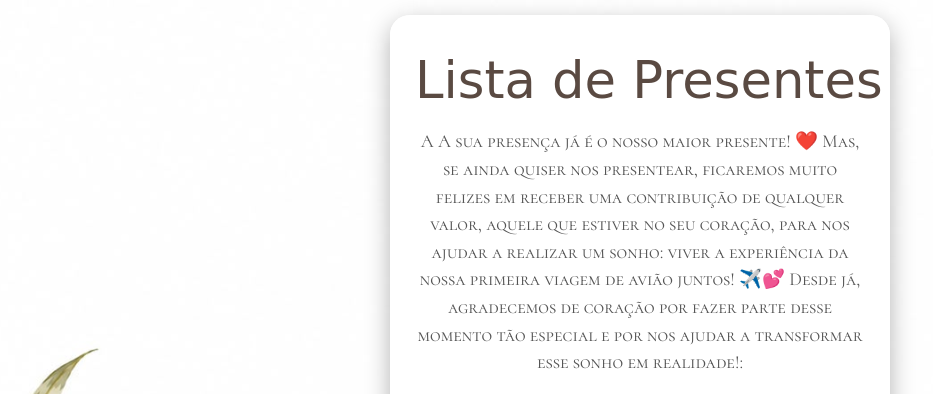
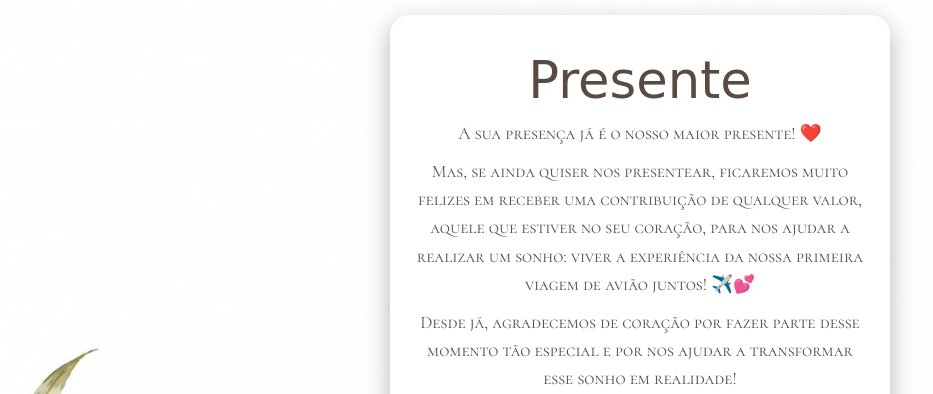
Before and after one commit to KaweAugusto/Site-de-Confirma-o, a PHP site: page /presentes.php in a window 1280 px wide. Shown: the top 394 px of the page, without its empty margins (0-933 px from the left). Run offline with PHP 8.4, Linux system fonts and the light colour scheme; some web fonts are replaced.

Commit message:
Update presentes.php

```diff
--- a/presentes.php
+++ b/presentes.php
@@ -71,9 +71,13 @@ $cidade = "Rio de Janeiro";
         .info {
             font-family: 'Cormorant SC', serif;
             margin-bottom: 20px;
-            font-size: 1.15em;
+            font-size: 1.1em;
             color: #555;
-            line-height: 1.5;
+            line-height: 1.6;
+        }
+
+        .info p {
+            margin: 10px 0;
         }
 
         .qrcode-box {
@@ -154,7 +158,7 @@ $cidade = "Rio de Janeiro";
                 max-width: 90%;
             }
             .info {
-                font-size: 1em;
+                font-size: 0.95em;
             }
             .qrcode-box img {
                 width: 170px;
@@ -166,19 +170,16 @@ $cidade = "Rio de Janeiro";
 <body>
     <div class="container">
 
-        <h1>Lista de Presentes</h1>
+        <h1>Presente</h1>
 
         <div class="info">
-            <p>A A sua presença já é o nosso maior presente! ❤️
-
-Mas, se ainda quiser nos presentear, ficaremos muito felizes em receber uma contribuição de qualquer valor, aquele que estiver no seu coração, para nos ajudar a realizar um sonho: viver a experiência da nossa primeira viagem de avião juntos! ✈️💕
-
-Desde já, agradecemos de coração por fazer parte desse momento tão especial e por nos ajudar a transformar esse sonho em realidade!:</p>
+            <p>A sua presença já é o nosso maior presente! ❤️</p>
+            <p>Mas, se ainda quiser nos presentear, ficaremos muito felizes em receber uma contribuição de qualquer valor, aquele que estiver no seu coração, para nos ajudar a realizar um sonho: viver a experiência da nossa primeira viagem de avião juntos! ✈️💕</p>
+            <p>Desde já, agradecemos de coração por fazer parte desse momento tão especial e por nos ajudar a transformar esse sonho em realidade!</p>
         </div>
 
         <!-- QR Code gerado automaticamente pelo link da chave ou API do Pix -->
         <div class="qrcode-box">
-            <!-- Pode substituir o src abaixo pela imagem do QR Code que gerou no site de Pix -->
             <img src="https://api.qrserver.com/v1/create-qr-code/?size=250x250&data=<?php echo urlencode($chave_pix); ?>" alt="QR Code Pix">
         </div>
 
```
